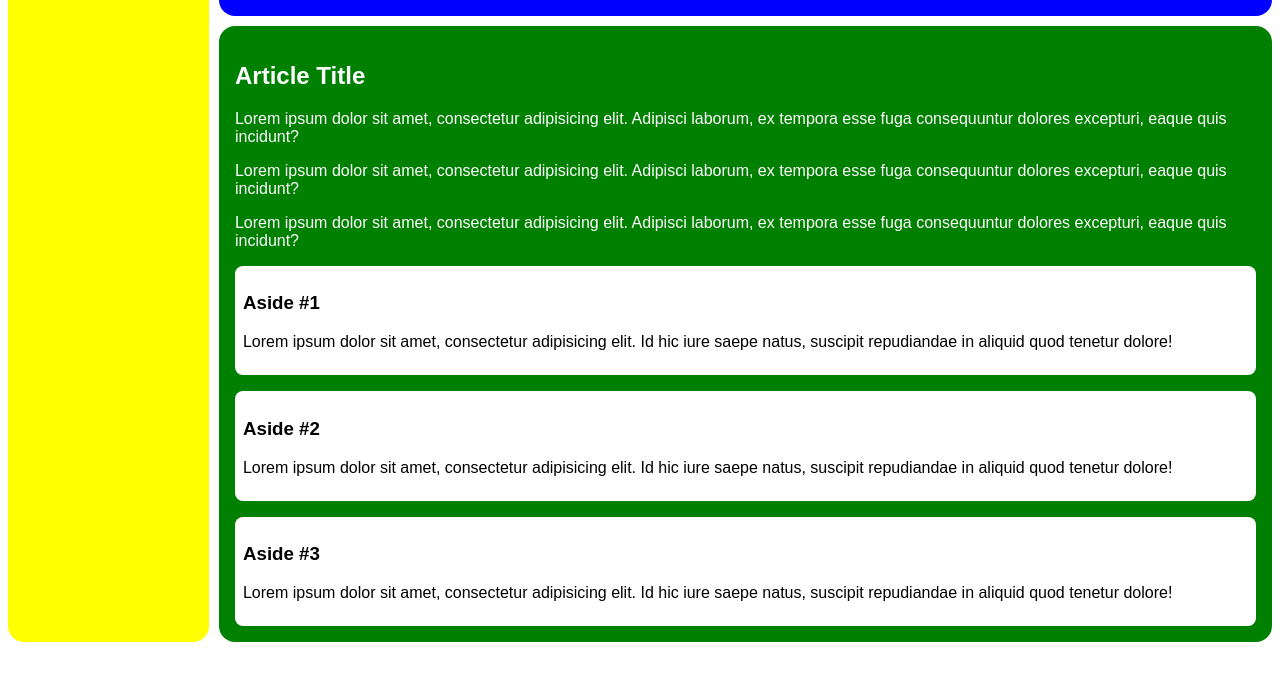
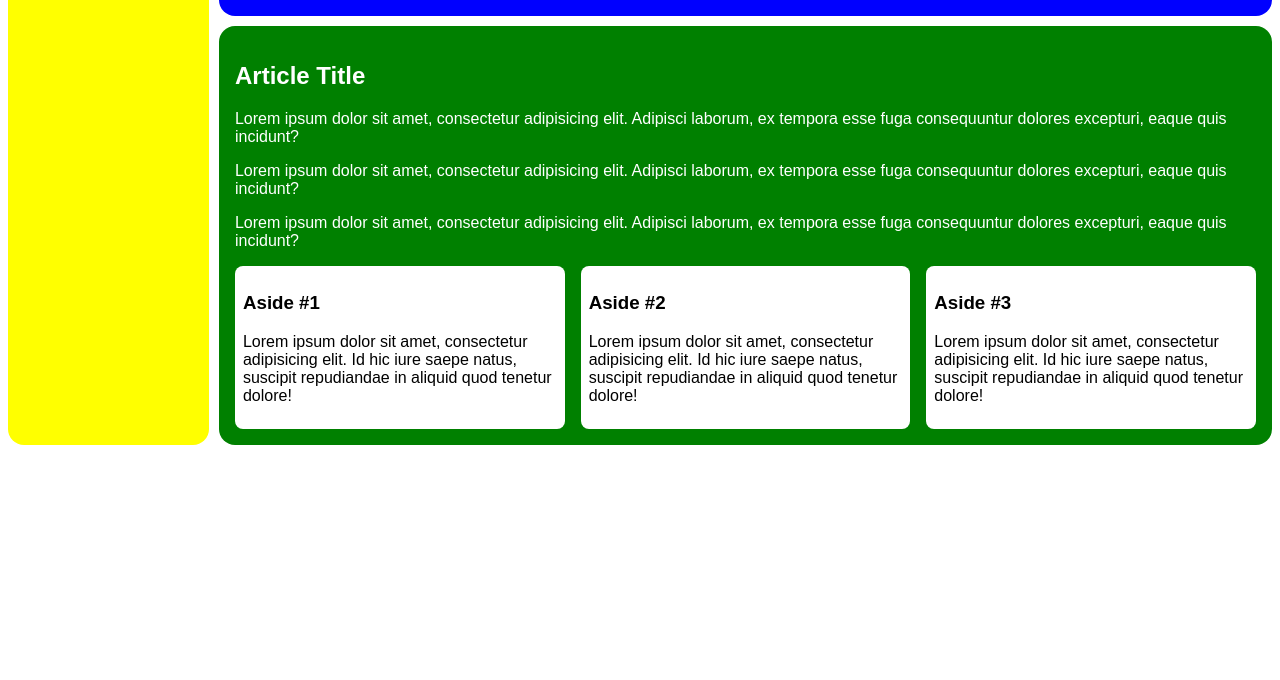
Before and after one commit to alanbedoya/notes, a plain HTML site: page fem-layout-master/day-2-grid/13-grid-nesting/begin/nesting.html in a window 1280 px wide. Shown: the part 104-784 px from the top of the page. Drawn offline with Linux system fonts and the light colour scheme.

```diff
--- a/fem-layout-master/day-2-grid/13-grid-nesting/begin/nesting.css
+++ b/fem-layout-master/day-2-grid/13-grid-nesting/begin/nesting.css
@@ -44,6 +44,10 @@
     grid-column: 2 / 3;
     grid-row: 1 / 3;
   }
+
+  .nested {
+    grid-template-columns: repeat(3, 1fr);
+  }
 }
 @media (min-width: 1000px) {
   header {
```
Also changed, not shown: JS: From Fundamentals to Functional JS, v2/basics.js (renamed from JS/basics.js), JS: From Fundamentals to Functional JS, v2/conditionals.js (renamed from JS/conditionals.js), JS: From Fundamentals to Functional JS, v2/exercises.html (added), JS: From Fundamentals to Functional JS, v2/exercises.js (added), JS: From Fundamentals to Functional JS, v2/functions.js (renamed from JS/functions.js), JS: From Fundamentals to Functional JS, v2/scope.js (renamed from JS/scope.js).
